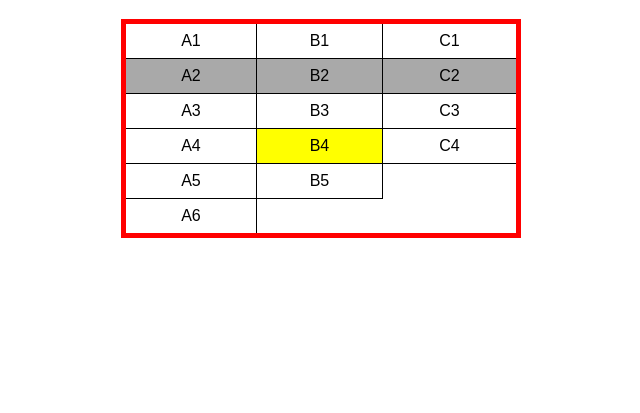
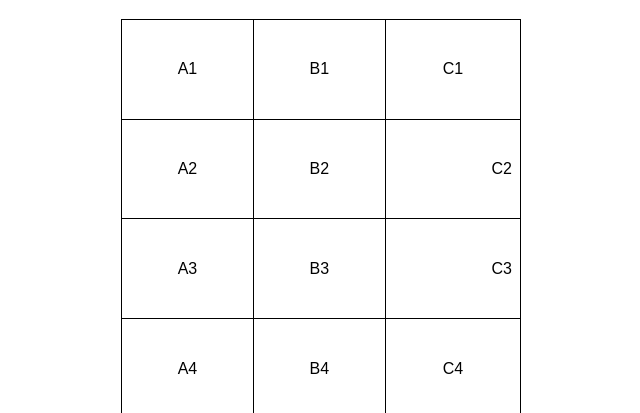
Before and after one commit to HenriqueTeixeira1977/html-css, a plain HTML site: page exercicios/ex023/tabela001.html in a window 1280 px wide. Shown: the part 61-474 px from the top of the page, without its empty margins (319-959 px from the left). Drawn offline with Linux system fonts and the light colour scheme.

Commit message:
Update  Tabela001

```diff
--- a/exercicios/ex023/tabela001.html
+++ b/exercicios/ex023/tabela001.html
@@ -14,20 +14,21 @@
         }
         table {
             width: 400px;
+            height: 400px;
             border-collapse: collapse;
-            border: 5px solid red;
             margin: auto;
+
         }
         td {
             border: 1px solid black;
             padding: 8px;
+            text-align: center; /*  Alinhamento Horizontal;  */
+            vertical-align: middle;
         }
-        tr.linha {
-            background-color: darkgray;
+        .numero {
+            text-align: right;
         }
-        td.dado {
-            background-color: yellow;
-        }
+
     </style>
 
 </head>
@@ -40,34 +41,28 @@
                 TABLA HEADER = Cabeçalho de tabela;
                 TABEL DATA = dado de tatela;
     -->
-    <table class="tabela">
+    <table>
         <tr>  <!--  Primeira Linha  -->
             <td>A1</td>
             <td>B1</td>
             <td>C1</td>
         </tr>
-        <tr class="linha">  <!--  Segunda Linha  -->
+        <tr>  <!--  Segunda Linha  -->
             <td>A2</td>
             <td>B2</td>
-            <td>C2</td>
+            <td class="numero">C2</td>
         </tr>
         <tr> <!--  Terceira Linha  -->
             <td>A3</td>
             <td>B3</td>
-            <td>C3</td>
+            <td class="numero">C3</td>
         </tr>
         <tr> <!--  Quarta Linha  -->
             <td>A4</td>
-            <td class="dado">B4</td>
+            <td>B4</td>
             <td>C4</td>
         </tr>
-        <tr> <!--  Quinta Linha  -->
-            <td>A5</td>
-            <td>B5</td>
-        </tr>
-        <tr> <!--  Sexta Linha  -->
-            <td>A6</td>
-        </tr>
+
     </table>
 </body>
 </html>
```
